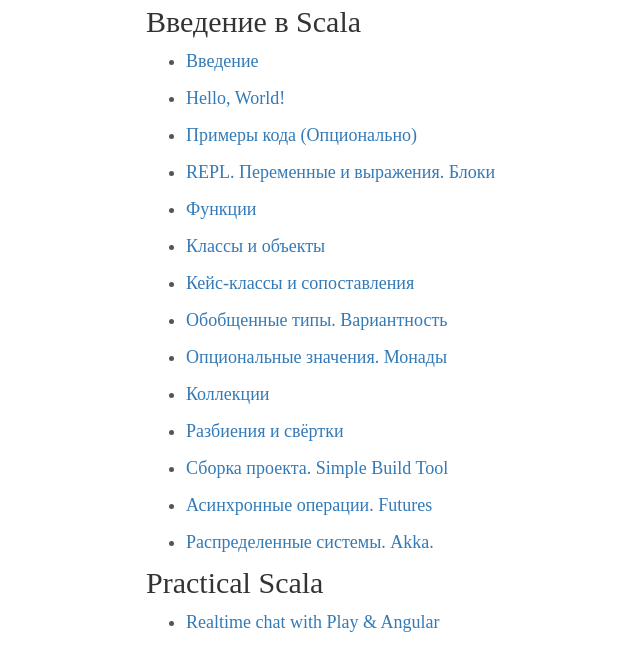
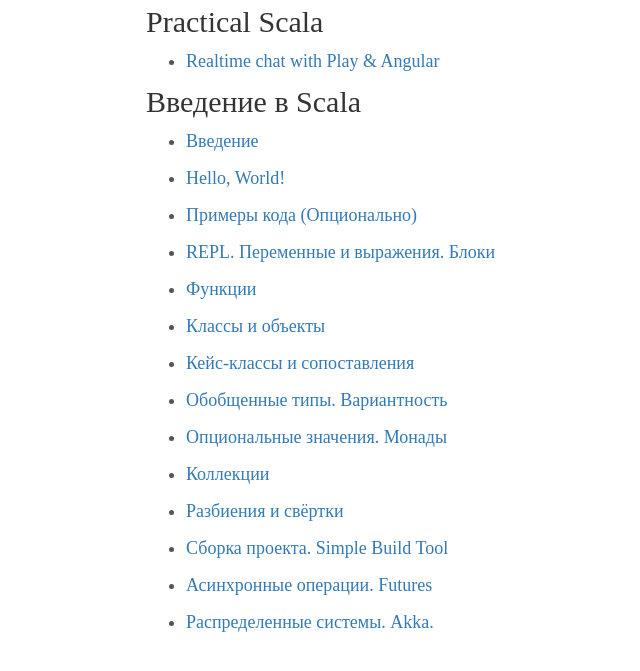
Before and after one commit to groz/groz.github.io, a Jekyll site: the page built from index.md, in a window 1280 px wide. Shown: the top 671 px of the page, without its empty margins (24-664 px from the left). Built offline with Jekyll 4.4.1, drawn with Linux system fonts in a browser that asks for light colours; nearby versions of some CDN libraries; some web fonts are replaced.

Commit message:
Reorder blogs on main page

```diff
--- a/index.md
+++ b/index.md
@@ -1,14 +1,14 @@
 ---
 ---
+
+## Practical Scala
+
+{% for post in site.categories.practical reversed %}
+  - [{{post.title}}]({{post.url}})
+{% endfor %}
 
 ## Введение в Scala
 
 {% for post in site.categories.intro reversed %}
   - [{{post.title}}]({{post.url}})
 {% endfor %}
-
-## Practical Scala
-
-{% for post in site.categories.practical reversed %}
-  - [{{post.title}}]({{post.url}})
-{% endfor %}
```
